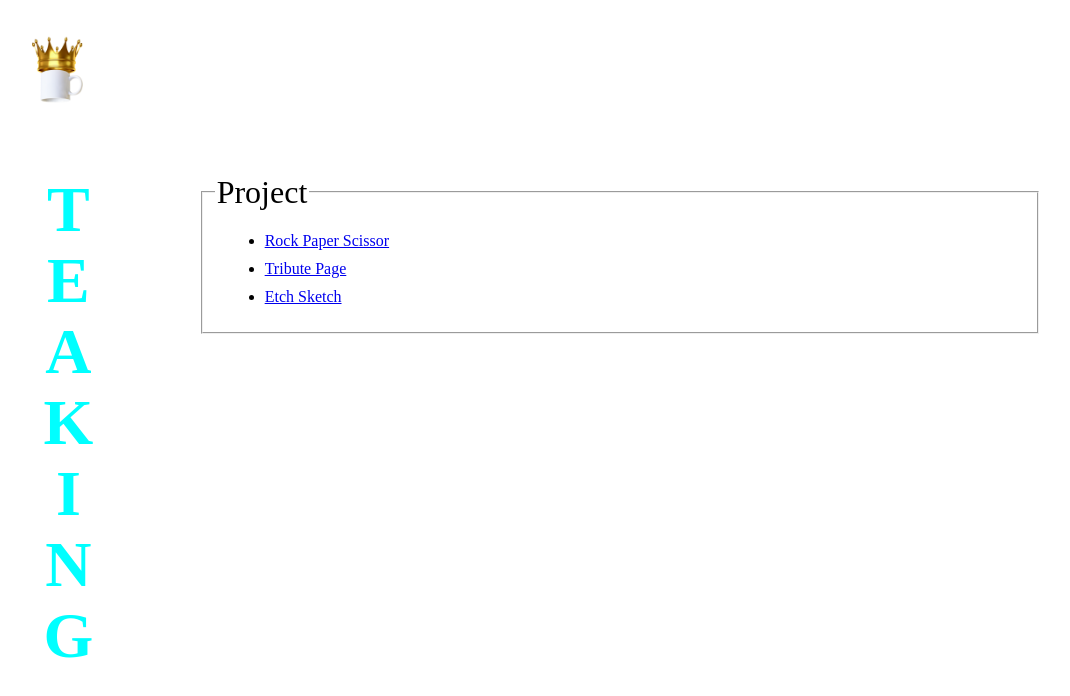
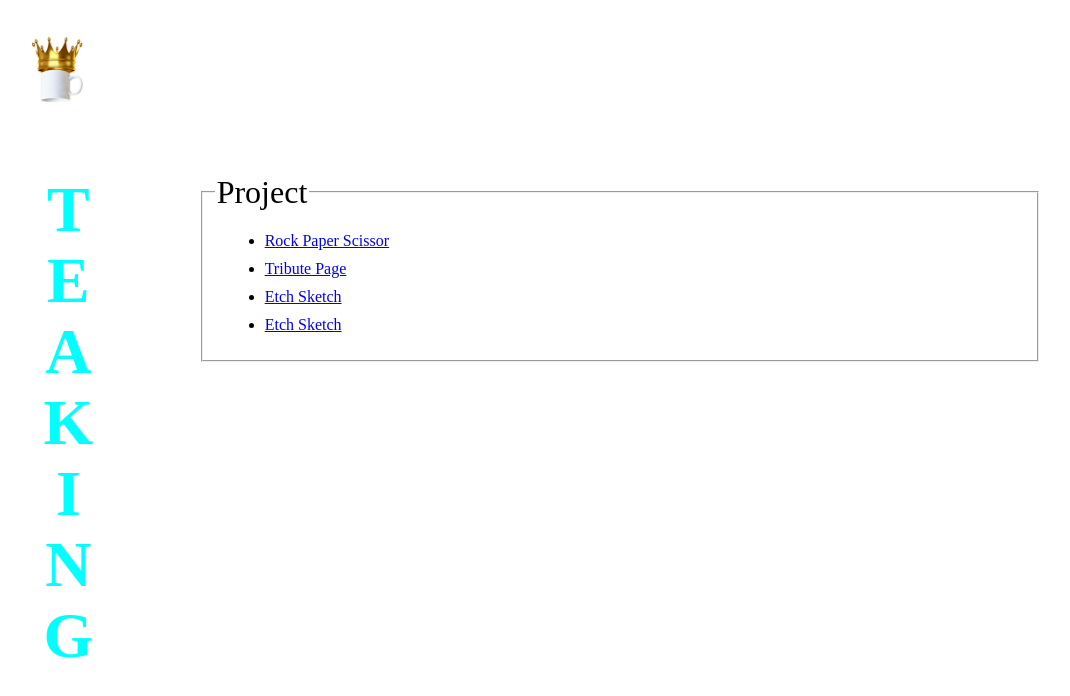
Before and after one commit to teaking/teaking.github.io, a plain HTML site: page index.html in a window 1280 px wide. Shown: the whole page, without its empty margins (20-1090 px from the left). Drawn offline with Linux system fonts and the light colour scheme.

Commit message:
odin-recipe-page

```diff
--- a/index.html
+++ b/index.html
@@ -24,6 +24,7 @@
             <li><a href="https://teaking.github.io/Rock-Paper-Scissor/" target="_blank">Rock Paper Scissor</a></li>
             <li><a href="https://teaking.github.io/tribute-page/" target="_blank">Tribute Page</a></li>
             <li><a href="https://teaking.github.io/Etch-A-Sketch/" target="_blank">Etch Sketch</a></li>
+            <li><a href="https://teaking.github.io/odin-receipes/" target="_blank">Etch Sketch</a></li>
           </ul>
         </fieldset>
       </div>
```
